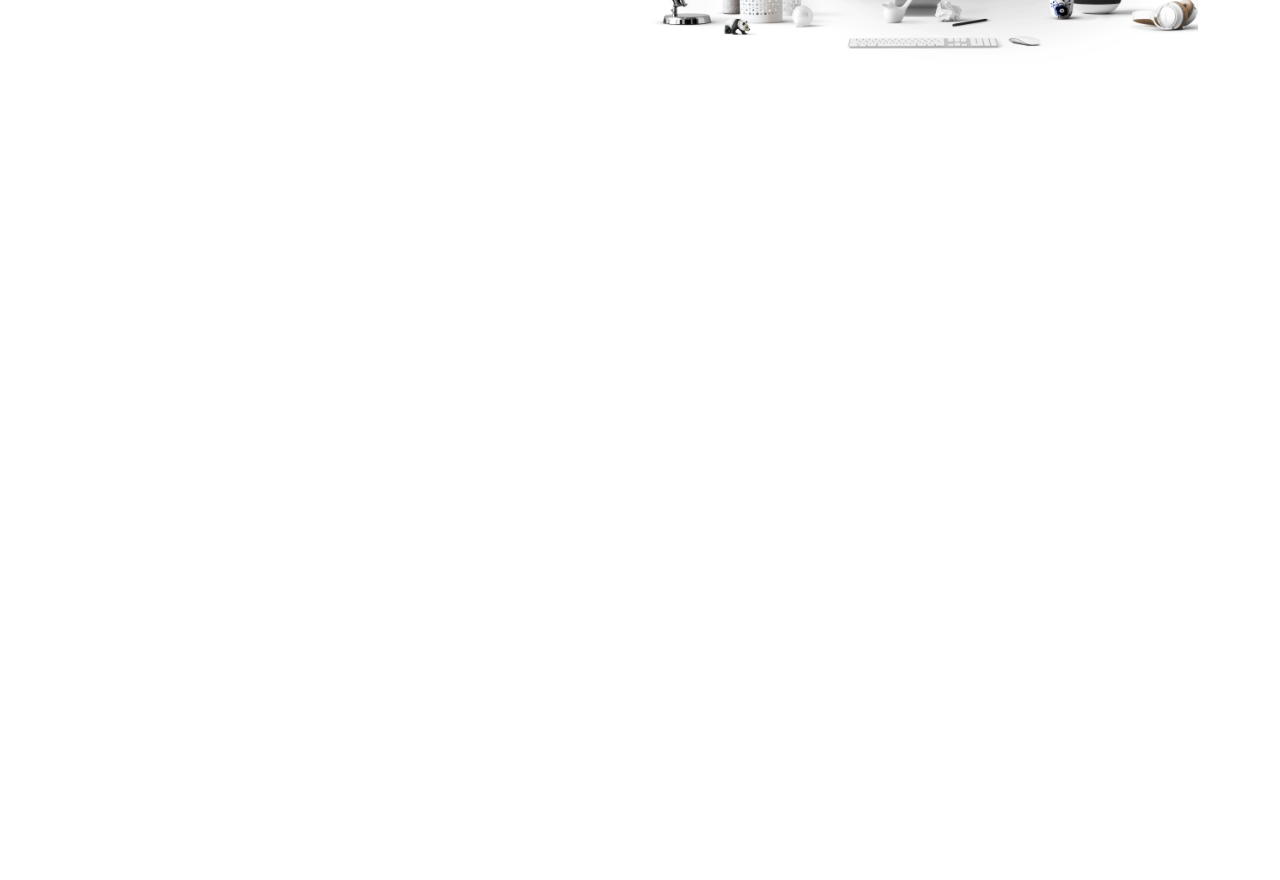
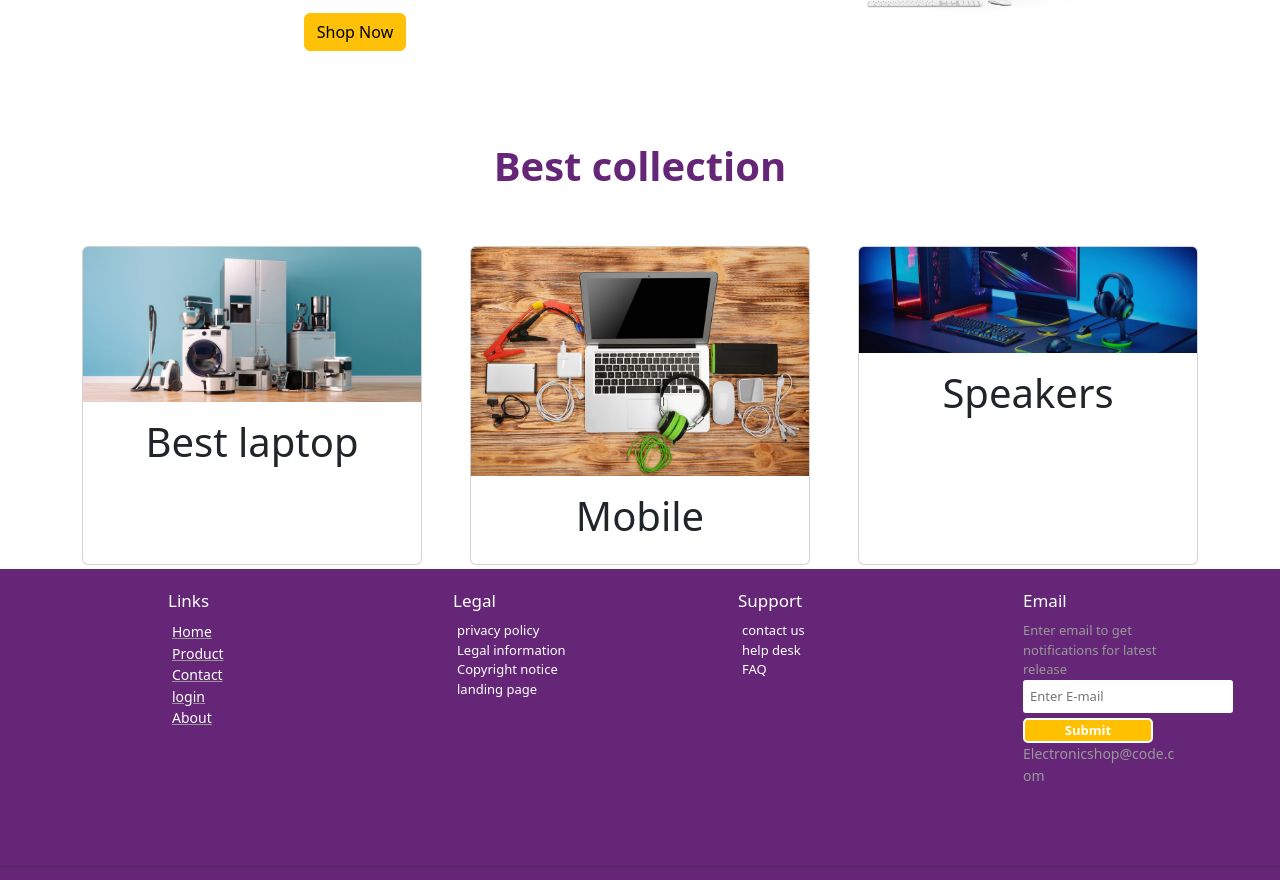
Before and after one commit to sakshipathare-10/icp-6-group-7-html-css-javascript-bootstrap-project-3, a plain HTML site: page index.html in a window 1280 px wide. Shown: the part 703-1583 px from the top of the page. Before the commit the page ends 834 px from the top, so only its background shows below. Drawn offline with nearby package versions, Linux system fonts and the light colour scheme.

Commit message:
code added

```diff
--- /dev/null
+++ b/css/index.css
@@ -0,0 +1,135 @@
+
+ #logo {
+    margin-left: 15px;
+    color: white;
+    font-size: 25px;
+    font-weight: bold;
+    margin-bottom: 6px;
+  }
+
+  #logo span {
+    color: #ffc000;
+  }
+
+  #logo span1 {
+    font-size: 30px;
+
+  }
+
+  #menu:hover {
+    color: white;
+  }
+
+  #image-slide {
+    height: 400px;
+  }
+
+  #Offer {
+    color: rgb(101, 38, 119);
+  }
+
+  .footer-main {
+    padding-top: 90px;
+  }
+
+  .address-main>div.col-lg-4 {
+    border-bottom: dotted 1px #999;
+  }
+
+  .address-box {
+    padding: 10px 0;
+    margin-bottom: 30px;
+  }
+
+  .add-icon {
+    float: left;
+    width: 60px;
+    display: inline-block;
+    padding: 0px 5px;
+  }
+
+  .address-box .add-icon {
+    background: #27303b;
+    height: 75px;
+    line-height: 75px;
+    width: 75px;
+    margin-right: 20px;
+    text-align: center;
+  }
+
+  .add-icon img {
+    width: 100%;
+  }
+
+  .address-box .add-icon img {
+    max-width: 40px;
+  }
+
+  .add-content {
+    padding-left: 70px;
+  }
+
+  .add-content h5 {
+    font-size: 17px;
+    color: #ffffff;
+    padding: 0;
+    font-weight: 500;
+    margin-bottom: 10px;
+  }
+
+  .add-content p {
+    font-size: 13px;
+    color: #999999;
+    font-weight: 300;
+  }
+
+  .add-content p a {
+    font-size: 14px;
+    color: #999999;
+    font-weight: 300;
+    word-wrap: break-word;
+  }
+
+  .add-content p a:hover {
+    color: #ffb32d;
+  }
+
+  .email {
+    margin-left: 0;
+    margin-bottom: 5px;
+    padding: 5px;
+    border: 2px solid white;
+    border-radius: 3px;
+  }
+
+  .email:hover {
+    border: 2px solid #ffc000;
+  }
+
+  .submit-email-btn {
+    height: 25px;
+    width: 130px;
+
+    border-radius: 5px;
+    border: 2px solid white;
+    background-color: #ffc000;
+    color: white;
+  }
+
+  .submit-email-btn:hover {
+    color: #000;
+    border: 3px solid #ffc000;
+    background-color: #fff;
+    transition: 0.5s;
+  }
+
+  .links {
+    padding: 2px;
+    margin: 2px;
+    color: #fff;
+    cursor: pointer;
+  }
+
+  .links:hover {
+    color: #ffc000;
+  }
--- a/index.html
+++ b/index.html
@@ -5,48 +5,23 @@
   <meta charset="UTF-8">
   <meta name="viewport" content="width=device-width, initial-scale=1.0">
   <title>homepage</title>
-
+<link rel="stylesheet " href="./css/index.css">
   <link href="https://cdn.jsdelivr.net/npm/bootstrap@5.3.2/dist/css/bootstrap.min.css" rel="stylesheet"
     integrity="sha384-T3c6CoIi6uLrA9TneNEoa7RxnatzjcDSCmG1MXxSR1GAsXEV/Dwwykc2MPK8M2HN" crossorigin="anonymous">
-  <style>
-    #logo {
-      margin-left: 15px;
-      color: white;
-      font-size: 25px;
-      font-weight: bold;
-      margin-bottom: 6px;
-    }
 
-    #logo span {
-      color: #ffc000;
-    }
 
-    #logo span1 {
-      font-size: 30px;
 
-    }
-
-    #menu:hover {
-      color: white;
-    }
-
-    #image-slide {
-      height: 350px;
-    }
-
-    #Offer {
-      color: rgb(101, 38, 119);
-    }
-
-  </style>
 
 
 </head>
 
 <body>
+
+
   <nav class="navbar navbar-expand-lg" id="navbar" style="background-color: rgb(101, 38, 119);">
     <div class="container-fluid">
-      <a class="navbar-brand" href="index.html" id="logo">E<span id="span1">lectronic &nbsp;</span><span>Shop</span>
+      <a class="navbar-brand" href="index.html" id="logo">E<span id="span1">lectronic &nbsp;</span><span
+          style="color: #ffffff;">Shop</span>
       </a>
       <button class="navbar-toggler" type="button" data-bs-toggle="collapse" data-bs-target="#navbarSupportedContent"
         aria-controls="navbarSupportedContent" aria-expanded="false" aria-label="Toggle navigation">
@@ -55,10 +30,10 @@
       <div class="collapse navbar-collapse" id="navbarSupportedContent">
         <ul class="navbar-nav me-auto mb-2 mb-lg-0 my-3">
           <li class="nav-item">
-            <a class="nav-link text-warning" href="#">Home</a>
+            <a class="nav-link text-warning" href="index.html" id="heading" onclick="home( `Home`)">Home</a>
           </li>
           <li class="nav-item">
-            <a class="nav-link text-warning" id="menu" href="#">Product</a>
+            <a class="nav-link text-warning" id="menu" href="./pages/product.html">Product</a>
           </li>
           <li class="nav-item dropdown">
             <a class="nav-link dropdown-toggle text-warning" id="menu" href="#" role="button" data-bs-toggle="dropdown"
@@ -75,13 +50,16 @@
             </ul>
           </li>
           <li class="nav-item">
-            <a class="nav-link text-warning " id="menu" href="#">About</a>
+            <a class="nav-link text-warning " id="menu" href="./pages/about.html">About</a>
           </li>
           <li class="nav-item">
-            <a class="nav-link text-warning" id="menu" href="#">Contact</a>
+            <a class="nav-link text-warning" id="menu" href="./pages/login.html">Login</a>
           </li>
           <li class="nav-item">
-            <a class="nav-link text-warning" id="menu" href="#">Service</a>
+            <a class="nav-link text-warning" id="menu" href="./pages/signup.html">Signup</a>
+          </li>
+          <li class="nav-item">
+            <a class="nav-link text-warning" id="menu" href="./pages/services.html">Service</a>
           </li>
         </ul>
         <form class="d-flex" role="search">
@@ -92,7 +70,7 @@
     </div>
   </nav>
 
-  <div id="carouselExampleControlsNoTouching" class="carousel slide" data-bs-touch="false">
+  <div id="carouselExampleControlsNoTouching" class="carousel slide mt-1" data-bs-touch="false">
     <div class="carousel-inner">
       <div class="carousel-item active">
         <img src="./images/ele-3.jpg" class="d-block w-100" id="image-slide" alt="...">
@@ -123,29 +101,151 @@
   </div>
 
 
-  <div class="container text-center">
-    <div class="row">
-      <div class="col">
+  <div class="container text-center ">
+    <div class="row  d-flex  flex-row ">
+      <div class="col ">
         <h1 class="mt-5 fw-bold" id="Offer">Electronic Products up To <span class="text-warning fst-italic">50%</span>
           Off </h1>
         <p>Extra Discount on Offer.Choose from wide range of mobiles,washing machines,camera,laptop and many more from
           top brand & get exciting deals</p>
         <a href="./pages/product.html"><button type="button" class="btn btn-warning "> Shop Now</button></a>
       </div>
-      <div class="col">
-        <img src="./images/image.jpg" class="img-fluid mt-5">
+      <div class="col ">
+        <img src="./images/image.jpg" class=" h-75 w-75 mt-5">
       </div>
     </div>
   </div>
 
+  <h1 class="text-center mt-5 fw-bold" style="color: rgb(101, 38, 119);">Best collection</h1>
+  <div class="container d-flex">
+   <div class="card mt-5 hover-img " style="width: 35%; ">
+    <a href=""> <img src="./images/device1.jpg" class="card-img-top "  style="width: 100%"></a>
+    <div class="card-body">
+     <h1 class="text-center"> Best laptop</h1>
+    </div>
+   </div>
+
+   <div class="card mt-5 ms-5 hover-img" style="width: 35%; ">
+    <a href=""> <img src="./images/device2.jpg" class="card-img-top "  style="width: 100%"></a>
+    <div class="card-body">
+     <h1 class="text-center">Mobile</h1>
+    </div>
+   </div>
+
+   <div class="card mt-5 ms-5 hover-img" style="width: 35%; ">
+    <a href=""> <img src="./images/device3.jpg" class="card-img-top "  style="width: 100%"></a>
+    <div class="card-body">
+     <h1 class="text-center">Speakers</h1>
+    </div>
+   </div>
+  </div>
+
+  <footer class="footer-main my-1 py-1 " style="background-color: rgb(101, 38, 119);">
+    <div class="container">
+      <div class="row address-main">
+        <div class="col-lg-3 col-sm-12 col-xs-12">
+          <div class="address-box clearfix">
+
+            <div class="add-content mx-3 my-1 py-1">
+              <h5>Links</h5>
+              <p><a href="index.html"><span class="links">Home </span></a> <br>
+                <a href="product.html"><span class="links">Product</span></a><br>
+                <a href="contact.html"><span class="links">Contact</span></a><br>
+                <a href="login.html"><span class="links">login</span></a><Br>
+                <a href="about.html"><span class="links"> About</span></a>
+              </p>
+            </div>
+          </div>
+        </div>
+        <div class="col-lg-3 col-sm-12 col-xs-12">
+          <div class="address-box clearfix">
+
+            <div class="add-content mx-3 my-1 py-1">
+              <h5>Legal</h5>
+              <p><span class="links">privacy policy</span> <br>
+                <span class="links">Legal information</span><br>
+                <span class="links">Copyright notice</span><br>
+                <span class="links">landing page</span><Br>
+
+              </p>
+            </div>
+          </div>
+        </div>
+        <div class="col-lg-3 col-sm-12 col-xs-12">
+          <div class="address-box clearfix">
+
+            <div class="add-content mx-3 my-1 py-1">
+              <h5>Support</h5>
+              <p> <span class="links"> contact us</span> <br />
+                <span class="links">help desk</span> <br>
+                <span class="links">FAQ </span>
+              </p>
+            </div>
+          </div>
+        </div>
+
+        <div class="col-lg-3 col-sm-12 col-xs-12">
+          <div class="address-box clearfix">
+
+            <div class="add-content mx-3 my-1 py-1">
+              <h5>Email</h5>
+
+              <p>
+                <span class="enter-email">Enter email to get notifications for latest release</span>
+                <input type="email" placeholder="Enter E-mail" class="email" id="username" />
+                <button type="button" class="submit-email-btn" onclick="login()"><b>Submit</b></button>
+                <a href="mailto:" style="text-decoration:none">Electronicshop@code.com</a><br>
+              </p>
+            </div>
+          </div>
+        </div>
+      </div>
+    </div>
+    <hr>
+
+    <!-- Copyright Footer -->
+    <footer class=" text-center text-white" style="background-color: rgb(101, 38, 119);">
+
+      <!-- Grid container -->
+      <div class="container p-2 pb-0">
+        <!-- Section: Social media -->
+        <section class="mb-2">
+          <!-- Facebook -->
+          <a class="btn btn-outline-light btn-floating m-1" href="#!" role="button"><i class="fa fa-facebook-f"></i></a>
+
+          <!-- Twitter -->
+          <a class="btn btn-outline-light btn-floating m-1" href="#!" role="button"><i class="fa fa-twitter"></i></a>
+
+          <!-- Google -->
+          <a class="btn btn-outline-light btn-floating m-1" href="#!" role="button"><i class="fa fa-google"></i></a>
+
+          <!-- Instagram -->
+          <a class="btn btn-outline-light btn-floating m-1" href="#!" role="button"><i class="fa fa-instagram"></i></a>
+
+        </section>
+        <!-- Section: Social media -->
+      </div>
+      <!-- Grid container -->
+
+      <!-- Copyright -->
+      <div class="text-center p-1" style="background-color: rgb(101, 38, 119);">
+        Electronic shop © 2024 All Rights Reserved.
+      </div>
+      <!-- Copyright -->
+    </footer>
+  </footer>
 
 
-    </body>
-  </html>
 
   <script src="https://cdn.jsdelivr.net/npm/bootstrap@5.3.2/dist/js/bootstrap.bundle.min.js"
-    integrity="sha384-C6RzsynM9kWDrMNeT87bh95OGNyZPhcTNXj1NW7RuBCsyN/o0jlpcV8Qyq46cDfL"
-    crossorigin="anonymous"></script>
+    integrity="sha384-C6RzsynM9kWDrMNeT87bh95OGNyZPhcTNXj1NW7RuBCsyN/o0jlpcV8Qyq46cDfL" crossorigin="anonymous">
+
+
+
+
+    </script>
+  <script src="./js/index.js"></script>
+  <link rel="stylesheet" href="https://cdnjs.cloudflare.com/ajax/libs/font-awesome/4.7.0/css/font-awesome.min.css">
 </body>
 
 </html>
--- /dev/null
+++ b/js/index.js
@@ -0,0 +1,10 @@
+function login() {
+    let username = document.getElementById("username").value;
+
+    // Your login validation logic here
+    if (username == "admin")
+     {
+      alert("response successfully submitted!");
+    }
+
+  }
```
Also changed, not shown: images/device1.jpg (added), images/device2.jpg (added), images/device3.jpg (added).
